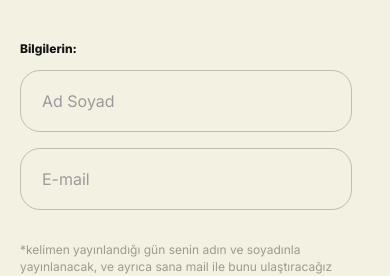
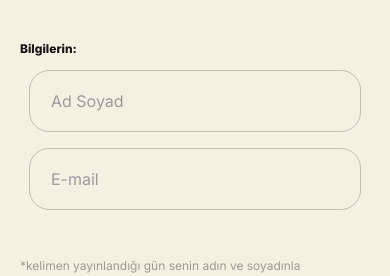
Before and after one commit to eocl06/wordle_figmamcp, a React (Vite) app: page / in a window 390 px wide. Shown: the part 775-1051 px from the top of the page. Built offline with nearby package versions, Linux system fonts and the light colour scheme.

Commit message:
Fix: center input fields on mobile, add modern animations to letter boxes

```diff
--- a/src/styles/WordSubmissionForm.css
+++ b/src/styles/WordSubmissionForm.css
@@ -737,29 +737,71 @@ body.success-mode {
   display: flex;
   align-items: center;
   justify-content: center;
-  transition: background-color 0.15s ease-out, border-color 0.15s ease-out;
+  position: relative;
+  overflow: hidden;
   transform-origin: center;
 }
 
 .letter-box.empty {
   border: 1px solid var(--border-gray);
   background: transparent;
+  transition: border-color 0.2s ease-out, transform 0.2s ease-out;
+}
+
+.letter-box.empty:active {
+  transform: scale(0.95);
 }
 
 .letter-box.filled {
   background: var(--green-success);
   border: 1px solid var(--green-success);
-  animation: fillBox 0.2s ease-out forwards;
+  animation: fillBoxModern 0.3s cubic-bezier(0.34, 1.56, 0.64, 1) forwards;
 }
 
-@keyframes fillBox {
+.letter-box.filled::before {
+  content: '';
+  position: absolute;
+  top: 0;
+  left: 0;
+  right: 0;
+  bottom: 0;
+  background: linear-gradient(135deg, rgba(255, 255, 255, 0.2) 0%, rgba(255, 255, 255, 0) 100%);
+  border-radius: 20px;
+  animation: shine 0.5s ease-out 0.2s forwards;
+  opacity: 0;
+}
+
+@keyframes fillBoxModern {
   0% {
-    transform: scale(0.95);
-    opacity: 0.9;
+    transform: scale(0.85) rotate(-3deg);
+    opacity: 0;
+    border-radius: 25px;
+  }
+  50% {
+    transform: scale(1.08) rotate(2deg);
+    border-radius: 18px;
+  }
+  75% {
+    transform: scale(0.98) rotate(-1deg);
   }
   100% {
-    transform: scale(1);
+    transform: scale(1) rotate(0deg);
     opacity: 1;
+    border-radius: 20px;
+  }
+}
+
+@keyframes shine {
+  0% {
+    opacity: 0;
+    transform: translateX(-100%) translateY(-100%);
+  }
+  50% {
+    opacity: 1;
+  }
+  100% {
+    opacity: 0;
+    transform: translateX(100%) translateY(100%);
   }
 }
 
@@ -769,17 +811,25 @@ body.success-mode {
   font-size: 26px;
   color: white;
   letter-spacing: -0.52px;
-  animation: letterAppear 0.15s ease-out forwards;
+  position: relative;
+  z-index: 1;
+  animation: letterAppearModern 0.4s cubic-bezier(0.34, 1.56, 0.64, 1) forwards;
 }
 
-@keyframes letterAppear {
+@keyframes letterAppearModern {
   0% {
     opacity: 0;
-    transform: translateY(-2px);
+    transform: translateY(8px) scale(0.8);
+    filter: blur(4px);
+  }
+  60% {
+    transform: translateY(-2px) scale(1.05);
+    filter: blur(0px);
   }
   100% {
     opacity: 1;
-    transform: translateY(0);
+    transform: translateY(0) scale(1);
+    filter: blur(0px);
   }
 }
 
@@ -801,15 +851,24 @@ body.success-mode {
 .user-info-form {
   margin-bottom: 32px;
   scroll-margin-top: 120px;
+  display: flex;
+  flex-direction: column;
+  align-items: center;
+  width: 100%;
 }
 
 .input-group {
   margin-bottom: 16px;
+  width: 100%;
+  display: flex;
+  flex-direction: column;
+  align-items: center;
 }
 
 .name-input,
 .email-input {
-  width: 332px;
+  width: 100%;
+  max-width: 332px;
   padding: 20px 21px;
   border: 1px solid var(--border-gray);
   border-radius: 20px;
@@ -824,6 +883,7 @@ body.success-mode {
   -webkit-tap-highlight-color: transparent;
   scroll-margin-top: 120px;
   scroll-margin-bottom: 100px;
+  box-sizing: border-box;
 }
 
 .name-input::placeholder,
@@ -1051,6 +1111,15 @@ body.success-mode {
     max-width: 332px;
   }
 
+  .user-info-form {
+    align-items: center;
+  }
+
+  .input-group {
+    width: 100%;
+    align-items: center;
+  }
+
   .submit-button,
   .return-button {
     width: 100%;
```
